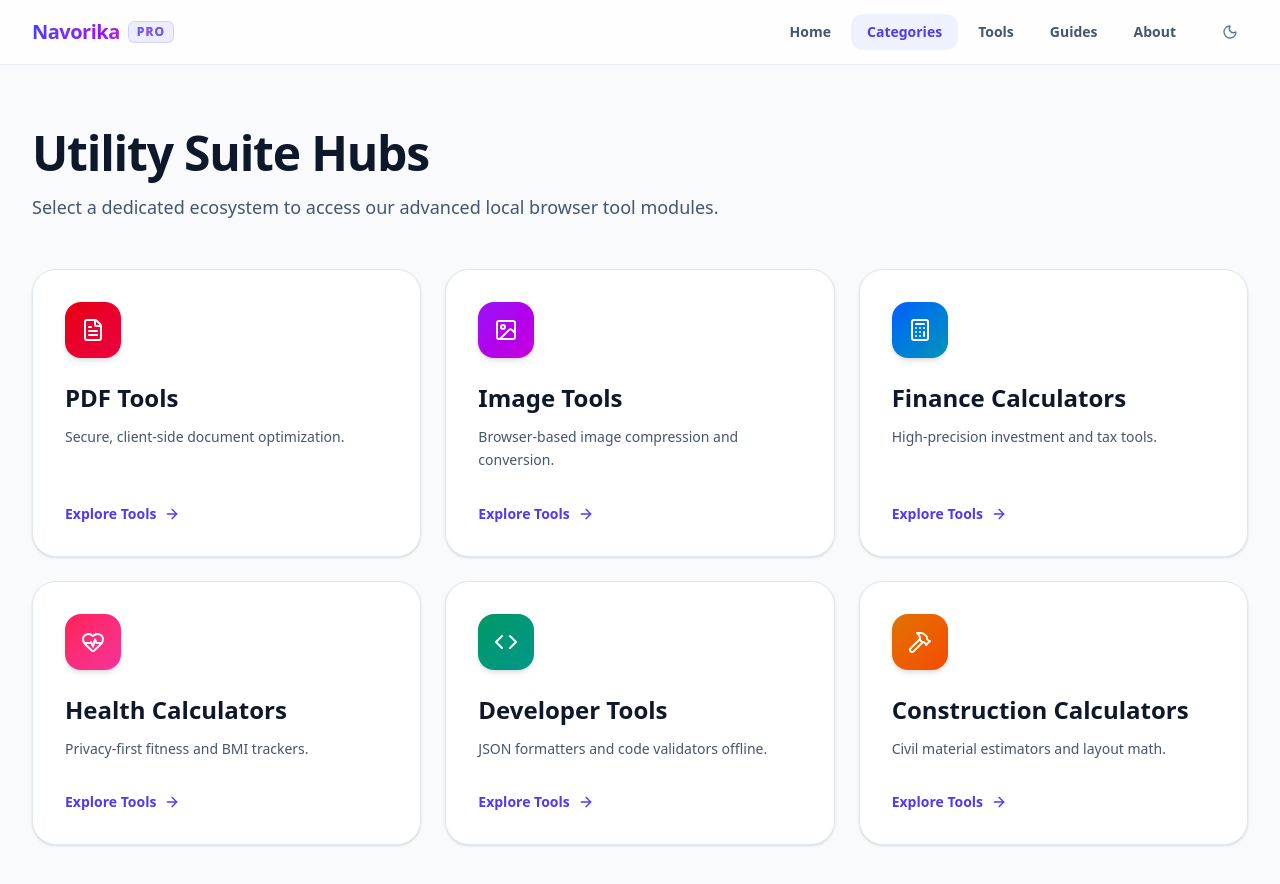
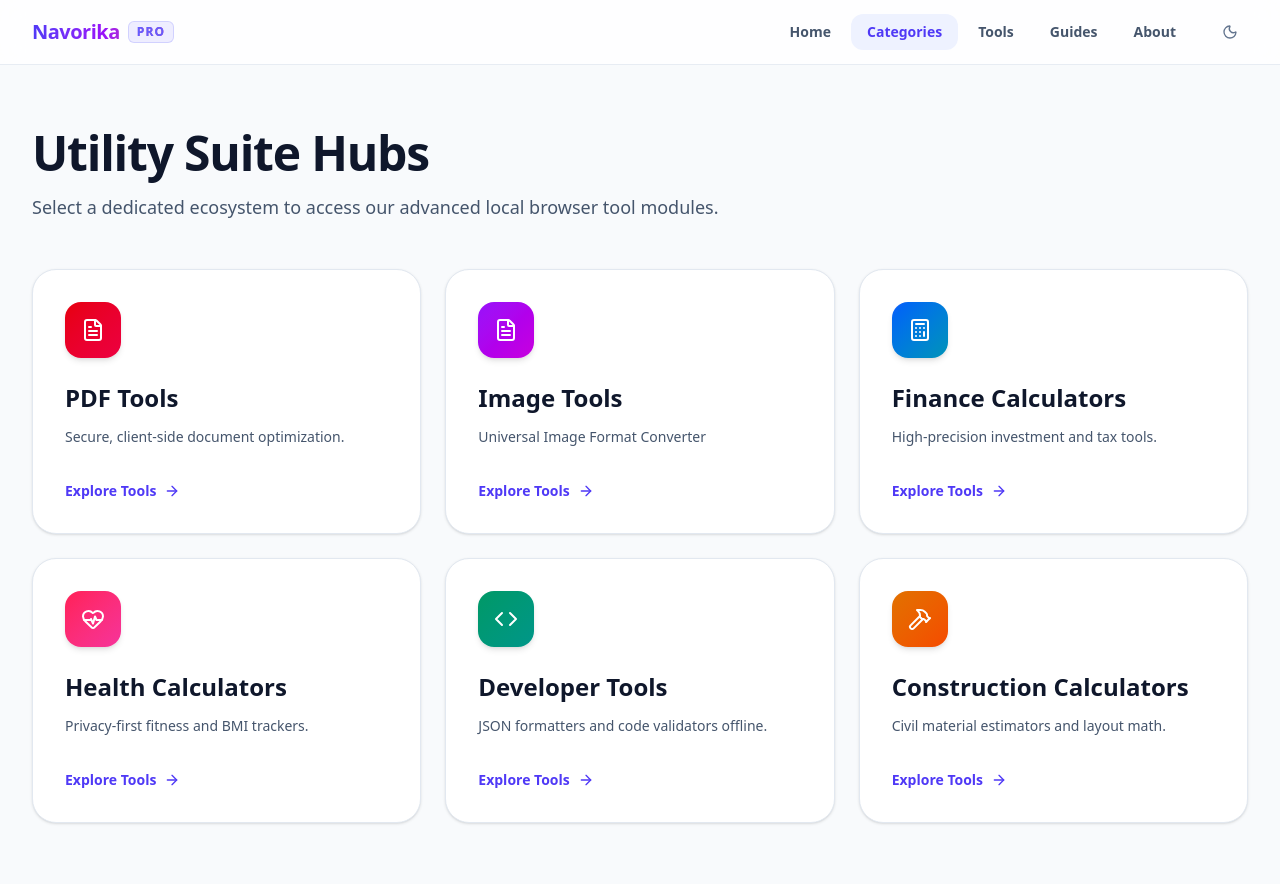
Before and after one commit to js91872/navorika, a Next.js app: page /categories in a window 1280 px wide. Shown: the top 884 px of the page. Built offline with nearby package versions, Linux system fonts and the light colour scheme.

Commit message:
chore: rename image tools category description text layout parameter headers

```diff
--- a/src/data/registry.ts
+++ b/src/data/registry.ts
@@ -2,7 +2,7 @@ import { ToolMeta, CategoryMeta } from "@/types";
 
 export const categories: CategoryMeta[] = [
   { slug: "pdf-tools", name: "PDF Tools", description: "Secure, client-side document optimization.", icon: "FileText", color: "from-red-600 to-rose-600 dark:from-red-400 dark:to-rose-400" },
-  { slug: "image-tools", name: "Image Tools", description: "Browser-based image compression and conversion.", icon: "ImageIcon", color: "from-purple-600 to-fuchsia-600 dark:from-purple-400 dark:to-fuchsia-400" },
+  { slug: "image-tools", name: "Image Tools", description: "Universal Image Format Converter", icon: "Image", color: "from-purple-600 to-fuchsia-600 dark:from-purple-400 dark:to-fuchsia-400" },
   { slug: "finance-calculators", name: "Finance Calculators", description: "High-precision investment and tax tools.", icon: "Calculator", color: "from-blue-600 to-cyan-600 dark:from-blue-400 dark:to-cyan-400" },
   { slug: "health-calculators", name: "Health Calculators", description: "Privacy-first fitness and BMI trackers.", icon: "HeartPulse", color: "from-rose-500 to-pink-500 dark:from-rose-400 dark:to-pink-400" },
   { slug: "developer-tools", name: "Developer Tools", description: "JSON formatters and code validators offline.", icon: "Code", color: "from-emerald-600 to-teal-600 dark:from-emerald-400 dark:to-teal-400" },
@@ -11,7 +11,7 @@ export const categories: CategoryMeta[] = [
 
 export const tools: ToolMeta[] = [
   // ==========================================
-  // THE COMPLETE PDF TOOLS SUITE (RESTORED)
+  // THE COMPLETE PDF TOOLS SUITE
   // ==========================================
   { slug: "merge-pdf", title: "Merge PDF", heading: "Merge PDF Documents Instantly", description: "Combine multiple PDF files into a single organized document seamlessly.", category: "pdf-tools", keywords: ["merge pdf"], heroTitle: "Combine PDF Files with Zero Server Uploads", heroDescription: "An ultra-secure, client-side utility engineered to join multiple PDF assets instantly.", formulaExplanation: "Utilizes local browser byte-stream manipulation.", examples: [], faq: [], icon: "FileText" },
   { slug: "split-pdf", title: "Split PDF", heading: "Split PDF Files by Page", description: "Extract pages or split a large PDF into smaller standalone documents securely.", category: "pdf-tools", keywords: ["split pdf"], heroTitle: "Extract Pages Instantly", heroDescription: "Isolate critical pages natively in your browser tab.", formulaExplanation: "Parses the PDF document catalogs and extracts specified pages.", examples: [], faq: [], icon: "FileText" },
@@ -27,28 +27,48 @@ export const tools: ToolMeta[] = [
   { slug: "reorder-pdf", title: "Reorder PDF Pages", heading: "Reorder PDF Pages Visually", description: "Drag and drop document pages to instantly change their structural sequence locally.", category: "pdf-tools", keywords: ["reorder pdf"], heroTitle: "Rearrange PDF Pages with Absolute Privacy", heroDescription: "Visually reorder your document layout structure directly in your browser without uploading files.", formulaExplanation: "Utilizes native HTML5 drag-and-drop state mapping.", examples: [], faq: [], icon: "FileText" },
   { slug: "extract-pdf-pages", title: "Extract PDF Pages", heading: "Extract Specific PDF Pages", description: "Visually select the exact pages you want to pull out of a document to create a new file.", category: "pdf-tools", keywords: ["extract pdf"], heroTitle: "Extract Exact PDF Pages Locally", heroDescription: "Build a new pristine document by cherry-picking essential layouts.", formulaExplanation: "Clones the selected array indexes from the origin source.", examples: [], faq: [], icon: "FileText" },
   { slug: "interleave-pdf", title: "Interleave PDFs", heading: "Merge & Interleave PDF Files", description: "Dynamically alternate pages between two separate PDF documents automatically.", category: "pdf-tools", keywords: ["interleave pdf"], heroTitle: "Interleave Scanned Document Pages Instantly", heroDescription: "Perfect for rebuilding documents where odd and even pages were run through the scanner separately.", formulaExplanation: "Iterates through the structural limits of two origin files simultaneously.", examples: [], faq: [], icon: "FileText" },
-  { slug: "sign-pdf", title: "Sign PDF", heading: "Digitally Sign PDF Documents", description: "Draw your electronic signature and stamp it securely onto any page layout locally.", category: "pdf-tools", keywords: ["sign pdf", "add signature to pdf", "electronic signature free"], heroTitle: "Sign Documents with Zero Server Uploads", heroDescription: "Draw your signature directly in the browser and embed it securely into your documents without risking your biometric data.", formulaExplanation: "Captures HTML5 Canvas vector strokes.", examples: [], faq: [], icon: "FileText" },
-  { slug: "add-image-to-pdf", title: "Add Image to PDF", heading: "Insert Images into PDF", description: "Upload and embed custom PNG or JPG images onto any PDF page coordinate.", category: "pdf-tools", keywords: ["add image to pdf"], heroTitle: "Embed Graphics into PDFs Natively (Place Digital Signatures)", heroDescription: "Stamp corporate logos, photos, or diagrams over your PDF files securely in your browser.", formulaExplanation: "Parses local graphics files into byte streams.", examples: [], faq: [], icon: "FileText" },
-  { slug: "pdf-metadata-editor", title: "Edit PDF Metadata", heading: "Modify PDF Header Dictionaries", description: "Read, edit, and overwrite the hidden metadata tags of your PDF documents locally.", category: "pdf-tools", keywords: ["edit pdf metadata"], heroTitle: "Edit PDF Metadata with Total Privacy", heroDescription: "Modify document properties like Title, Author, Subject, and Keywords natively in your browser.", formulaExplanation: "Parses the document information dictionary and overwrites structural strings before re-serializing the file.", examples: [], faq: [], icon: "FileText" },
-  { slug: "flatten-pdf", title: "Flatten PDF Forms", heading: "Lock Fillable PDF Forms", description: "Convert interactive form fields and checkboxes into un-editable flat graphics.", category: "pdf-tools", keywords: ["flatten pdf"], heroTitle: "Flatten PDF Forms Instantly", heroDescription: "Lock your interactive forms to prevent future modifications by third parties.", formulaExplanation: "Iterates through all AcroForm fields, draws their appearance states statically onto the page canvas, and strips the interactive dictionary objects.", examples: [], faq: [], icon: "FileText" },
-  { slug: "crop-pdf", title: "Crop PDF Margins", heading: "Adjust PDF Bounding Boxes", description: "Trim white margins and adjust the structural dimensions of your PDF pages.", category: "pdf-tools", keywords: ["crop pdf"], heroTitle: "Crop PDF Pages Locally", heroDescription: "Adjust the visual bounding boxes of your document without losing vector resolution.", formulaExplanation: "Modifies the /CropBox and /MediaBox array coordinates to mask out edges dynamically.", examples: [], faq: [], icon: "FileText" },
-  { slug: "extract-pdf-text", title: "Pristine Text Extractor", heading: "Extract Raw Text from PDF", description: "Read embedded font stream arrays and export raw textual layouts directly into a downloadable .txt file.", category: "pdf-tools", keywords: ["extract text from pdf"], heroTitle: "Extract Pristine Text Layouts Locally", heroDescription: "Strip raw unformatted text out of complex document structures without relying on cloud OCR engines.", formulaExplanation: "Parses the internal textContent arrays via Mozilla PDF.js.", examples: [], faq: [], icon: "FileText" },
-  { slug: "bioluminescent-reader", title: "Bioluminescent Reader", heading: "High-Contrast PDF Dark Mode", description: "Read documents in a zero-eye-strain environment using hardware-accelerated color matrix inversion.", category: "pdf-tools", keywords: ["pdf dark mode"], heroTitle: "Bioluminescent Dark Mode Reader", heroDescription: "An immersive, completely private local reading environment engineered to eliminate screen glare and eye fatigue.", formulaExplanation: "Rasterizes document layers onto an HTML5 canvas and applies a WebGL-accelerated CSS filter matrix.", examples: [], faq: [], icon: "FileText" },
+  { slug: "sign-pdf", title: "Sign PDF", heading: "Digitally Sign PDF Documents", description: "Draw your electronic signature and stamp it securely onto any page layout locally.", category: "pdf-tools", keywords: ["sign pdf"], heroTitle: "Sign Documents with Zero Server Uploads", heroDescription: "Draw your signature directly in the browser.", formulaExplanation: "Captures HTML5 Canvas vector strokes.", examples: [], faq: [], icon: "FileText" },
+  { slug: "add-image-to-pdf", title: "Add Image to PDF", heading: "Insert Images into PDF", description: "Upload and embed custom PNG or JPG images onto any PDF page coordinate.", category: "pdf-tools", keywords: ["add image to pdf"], heroTitle: "Embed Graphics into PDFs Natively", heroDescription: "Stamp corporate logos, photos, or diagrams over your PDF files securely.", formulaExplanation: "Parses local graphics files into byte streams.", examples: [], faq: [], icon: "FileText" },
+  { slug: "pdf-metadata-editor", title: "Edit PDF Metadata", heading: "Modify PDF Header Dictionaries", description: "Read, edit, and overwrite the hidden metadata tags of your PDF documents locally.", category: "pdf-tools", keywords: ["edit pdf metadata"], heroTitle: "Edit PDF Metadata with Total Privacy", heroDescription: "Modify document properties like Title, Author, Subject, and Keywords natively in your browser.", formulaExplanation: "Parses the document information dictionary.", examples: [], faq: [], icon: "FileText" },
+  { slug: "flatten-pdf", title: "Flatten PDF Forms", heading: "Lock Fillable PDF Forms", description: "Convert interactive form fields and checkboxes into un-editable flat graphics.", category: "pdf-tools", keywords: ["flatten pdf"], heroTitle: "Flatten PDF Forms Instantly", heroDescription: "Lock your interactive forms.", formulaExplanation: "Iterates through all AcroForm fields.", examples: [], faq: [], icon: "FileText" },
+  { slug: "crop-pdf", title: "Crop PDF Margins", heading: "Adjust PDF Bounding Boxes", description: "Trim white margins and adjust the structural dimensions of your PDF pages.", category: "pdf-tools", keywords: ["crop pdf"], heroTitle: "Crop PDF Pages Locally", heroDescription: "Adjust the visual bounding boxes of your document.", formulaExplanation: "Modifies the /CropBox and /MediaBox array coordinates.", examples: [], faq: [], icon: "FileText" },
+  { slug: "extract-pdf-text", title: "Pristine Text Extractor", heading: "Extract Raw Text from PDF", description: "Read embedded font stream arrays and export raw textual layouts directly into a downloadable .txt file.", category: "pdf-tools", keywords: ["extract text from pdf"], heroTitle: "Extract Pristine Text Layouts Locally", heroDescription: "Strip raw unformatted text out of complex document structures.", formulaExplanation: "Parses the internal textContent arrays via Mozilla PDF.js.", examples: [], faq: [], icon: "FileText" },
+  { slug: "bioluminescent-reader", title: "Bioluminescent Reader", heading: "High-Contrast PDF Dark Mode", description: "Read documents in a zero-eye-strain environment using hardware-accelerated color matrix inversion.", category: "pdf-tools", keywords: ["pdf dark mode"], heroTitle: "Bioluminescent Dark Mode Reader", heroDescription: "An immersive, completely private local reading environment.", formulaExplanation: "Rasterizes document layers onto an HTML5 canvas and applies a WebGL-accelerated CSS filter matrix.", examples: [], faq: [], icon: "FileText" },
 
   // ==========================================
-  // THE IMAGE CONVERSION MATRIX
+  // UNIFIED OMNI IMAGE CONVERTER DOCK
   // ==========================================
-  { slug: "image-to-pdf", title: "Image to PDF Converter", heading: "Convert Graphics to PDF Layouts", description: "Convert JPG, PNG, WEBP, or SVG images into structured PDF document containers instantly.", category: "image-tools", keywords: ["image to pdf"], heroTitle: "Convert Images to PDF with Absolute Privacy", heroDescription: "Encapsulate your images inside clean document borders right inside your local machine thread.", formulaExplanation: "Decodes the raw graphics buffer array values and wraps them inside an alternate /XObject PDF format.", examples: [], faq: [], icon: "ImageIcon" },
-  { slug: "pdf-to-image", title: "PDF to Image Converter", heading: "Extract PDF Pages as High-Res Images", description: "Rasterize vector document sheets into crisp, shareable high-quality JPG or PNG images locally.", category: "image-tools", keywords: ["pdf to image"], heroTitle: "Convert PDF Pages into Crisp Images Natively", heroDescription: "Transform documents into visual grids completely inside your browser thread without data collection.", formulaExplanation: "Leverages Mozilla PDF.js graphics context viewport matrix rasterization.", examples: [], faq: [], icon: "ImageIcon" },
-  { slug: "convert-jpg-to-png", title: "JPG to PNG Converter", heading: "Convert JPG Images to PNG Natively", description: "Convert standard JPG files into transparent-ready high-fidelity PNG assets instantly.", category: "image-tools", keywords: ["jpg to png"], heroTitle: "Convert JPG to High-Fidelity PNG Graphics", heroDescription: "Flawless browser-based image format transmutations operating at full processing speeds.", formulaExplanation: "Draws source pixels to an uncompressed canvas element and exports via image/png mime-type.", examples: [], faq: [], icon: "ImageIcon" },
-  { slug: "convert-png-to-jpg", title: "PNG to JPG Converter", heading: "Compress PNG Graphics into JPG", description: "Convert bulk PNG images into highly compressed, lightweight web-ready JPG files locally.", category: "image-tools", keywords: ["png to jpg"], heroTitle: "Convert PNG to Compressed JPG Photos", heroDescription: "Strip alpha transparency layers instantly to minimize file transmission weights.", formulaExplanation: "Flattens transparent alpha layers onto a solid background and serializes standard JPEG structures.", examples: [], faq: [], icon: "ImageIcon" },
-  { slug: "convert-webp-to-jpg", title: "WEBP to JPG Converter", heading: "Convert WEBP to Standard JPEG", description: "Transform next-gen WEBP graphical sheets into standard universally compatible JPG files.", category: "image-tools", keywords: ["webp to jpg"], heroTitle: "Convert Next-Gen WEBP back to JPG Format", heroDescription: "Ensure immediate platform compatibility by returning modern formats to standard configurations.", formulaExplanation: "Decodes webp frame segments directly inside the local engine renderer thread loop.", examples: [], faq: [], icon: "ImageIcon" },
-  { slug: "convert-jpg-to-webp", title: "JPG to WEBP Optimizer", heading: "Convert JPG Images to WEBP", description: "Modernize legacy JPEG photography arrays into cutting-edge, ultra-compressed web-scale WEBP frames.", category: "image-tools", keywords: ["jpg to webp"], heroTitle: "Convert JPG to Optimized Web-Scale WEBP Assets", heroDescription: "Drastically reduce page loads by compressing traditional images into efficient file formats.", formulaExplanation: "Passes array frames through the webp encoder matrix inside the local browser application.", examples: [], faq: [], icon: "ImageIcon" },
-  { slug: "convert-png-to-webp", title: "PNG to WEBP Optimizer", heading: "Convert Transparent PNG to WEBP", description: "Compress heavy lossless PNG structures into advanced alpha-supported lightweight WEBP layouts.", category: "image-tools", keywords: ["png to webp"], heroTitle: "Modernize Transparent PNG Files to Advanced WEBP", heroDescription: "Maintain essential alpha layer transparencies while losing up to 70% of the raw file footprint.", formulaExplanation: "Encodes alpha channel bits directly into next-gen bitstream structures completely offline.", examples: [], faq: [], icon: "ImageIcon" },
-  { slug: "webp-to-png", title: "WEBP to PNG Converter", heading: "Extract WEBP Frames to PNG Layouts", description: "Safely unpack WEBP images into editable, uncompressed transparent PNG graphic containers.", category: "image-tools", keywords: ["webp to png"], heroTitle: "Convert WEBP Back to Lossless PNG Graphics", heroDescription: "Prepare compressed network assets for high-fidelity offline design edits effortlessly.", formulaExplanation: "Decodes alpha bit channels into standard transparent canvas configurations.", examples: [], faq: [], icon: "ImageIcon" },
-  { slug: "webp-to-pdf", title: "WEBP to PDF Document Tool", heading: "Convert WEBP Images to PDF Sheet", description: "Compile webp graphic banners straight into standardized portable PDF documents.", category: "image-tools", keywords: ["webp to pdf"], heroTitle: "Convert WEBP Graphics to Standard PDF Documents", heroDescription: "Encapsulate modern web-format items into clean document templates with absolute privacy.", formulaExplanation: "Builds a canvas byte-stream mapping layer and packages it inside document wrappers.", examples: [], faq: [], icon: "ImageIcon" },
-  { slug: "heic-to-jpg", title: "HEIC to JPG Mobile Converter", heading: "Convert iPhone HEIC Photos to JPG", description: "Unshackle iOS mobile images by converting high-efficiency HEIC photos into standard JPEGs instantly.", category: "image-tools", keywords: ["heic to jpg"], heroTitle: "Convert iOS HEIC Photos to Universal JPG Formats", heroDescription: "Fix device cross-compatibility limitations by processing HEIC images locally inside your browser.", formulaExplanation: "Uses client-side WASM compilation logic to process HEIF blocks into common canvas formats.", examples: [], faq: [], icon: "ImageIcon" },
-  { slug: "heic-to-png", title: "HEIC to PNG Mobile Converter", heading: "Convert Apple HEIC Photos to PNG", description: "Convert high-efficiency mobile camera HEIC objects into high-resolution lossless PNG files.", category: "image-tools", keywords: ["heic to png"], heroTitle: "Convert Apple HEIC Files to Lossless PNG Formats", heroDescription: "Easily prepare mobile content streams for design frameworks using full browser processing threads.", formulaExplanation: "Parses binary camera object matrices directly inside the device memory sandbox environment.", examples: [], faq: [], icon: "ImageIcon" },
-  { slug: "svg-to-png", title: "SVG to PNG Rasterizer", heading: "Convert Vector SVG to Raster PNG", description: "Rasterize mathematical vector SVG code graphics into fixed resolution transparent PNG shapes.", category: "image-tools", keywords: ["svg to png"], heroTitle: "Rasterize Vector SVG Code Into Crisp PNG Grids", heroDescription: "Bake scalable mathematical curves into standard image blocks perfectly sized for production networks.", formulaExplanation: "Draws source markup strings to an XML-backed image block before rasterizing to canvas boundaries.", examples: [], faq: [], icon: "ImageIcon" },
-  { slug: "png-to-svg", title: "PNG to SVG Vectorizer", heading: "Trace Raster PNG Images to Vector SVG", description: "Vectorize fixed grid pixels into high-fidelity scalable path strings (/SVG mathematical shapes) instantly.", category: "image-tools", keywords: ["png to svg"], heroTitle: "Trace Pixels into Scalable Mathematical SVG Contours", heroDescription: "Turn standard, blocky raster grids into resolution-independent infinite vector layouts.", formulaExplanation: "Scans edge pixel contrast gradients and constructs continuous bezier node string tracks.", examples: [], faq: [], icon: "ImageIcon" }
+  {
+    slug: "image-converter",
+    title: "Omni Image Converter Engine",
+    heading: "Universal Matrix Image Converter",
+    description: "Convert seamlessly between JPG, PNG, WEBP, HEIC, SVG, and PDF configurations via a multi-directional options layout.",
+    category: "image-tools",
+    keywords: ["image converter", "jpg to png", "png to webp", "webp to pdf", "heic to jpg", "svg to png", "png to svg"],
+    heroTitle: "Universal Multi-Directional Image Converter",
+    heroDescription: "Transform formats natively in your browser thread with absolute grid privacy.",
+    formulaExplanation: "Leverages internal canvas bit layouts, FileReader byte allocations, and rendering matrices completely client-side.",
+    examples: [], faq: [], icon: "Image"
+  },
+
+  // ==========================================
+  // HIGH-PRECISION FINANCE CALCULATORS SUITE
+  // ==========================================
+  {
+    slug: "sip-calculator",
+    title: "High-Precision SIP Calculator",
+    heading: "Calculate Mutual Fund SIP Returns",
+    description: "Estimate the future valuation performance of your systematic investment plans with accurate compound breakdowns.",
+    category: "finance-calculators",
+    keywords: ["sip calculator", "mutual fund returns estimator", "investment compound interest"],
+    heroTitle: "Systematic Investment Plan (SIP) Valuation Engine",
+    heroDescription: "Forecast compound portfolio capital gains securely inside your device memory sandboxes.",
+    formulaExplanation: "Computes projected assets using the math equation: M = P * [((1 + i)^n - 1) / i] * (1 + i)",
+    examples: [], faq: [], icon: "Calculator"
+  },
+
+  // ==========================================
+  // DEVELOPER TOOLS SUITE
+  // ==========================================
+  { slug: "base64-encoder", title: "Base64 Encoder / Decoder", heading: "Process Base64 Strings", description: "Encode raw text into Base64 format or decode binary strings instantly.", category: "developer-tools", keywords: ["base64 encoder"], heroTitle: "Base64 Text Conversion Engine", heroDescription: "Natively decode or encode code blocks with 100% offline security.", formulaExplanation: "Utilizes the browser's native btoa() and atob() encoding mechanisms.", examples: [], faq: [], icon: "Code" }
 ];
```
